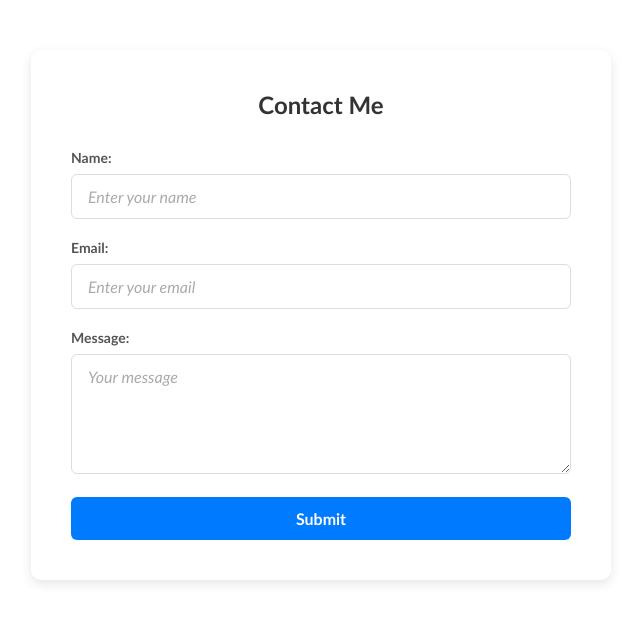
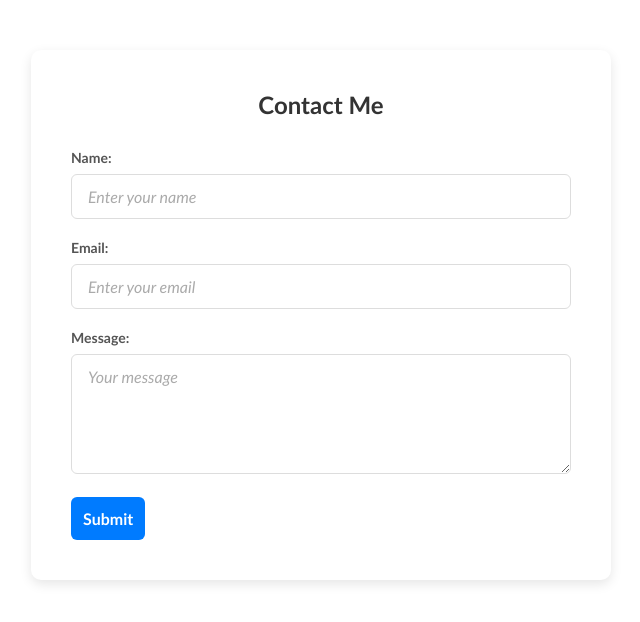
Before and after one commit to pranaysalunke5/Personal-Portfolio, a React (Create React App) app: page /contact in a window 1280 px wide. Shown: the top 622 px of the page, without its empty margins (319-959 px from the left). Built offline with nearby package versions, Linux system fonts and the light colour scheme.

Commit message:
Update Contact.jsx

```diff
--- a/src/components/Body/Contact/Contact.jsx
+++ b/src/components/Body/Contact/Contact.jsx
@@ -5,7 +5,10 @@ const Contact = () => {
   return (
     <div className="contact-container">
       <h1>Contact Me</h1>
-      <form className="contact-form">
+    <form
+  action="https://formspree.io/f/mkgbqjad"
+  method="POST"
+>
         <div className="form-group">
           <label htmlFor="name">Name:</label>
           <input type="text" id="name" name="name" placeholder="Enter your name" required />
```
